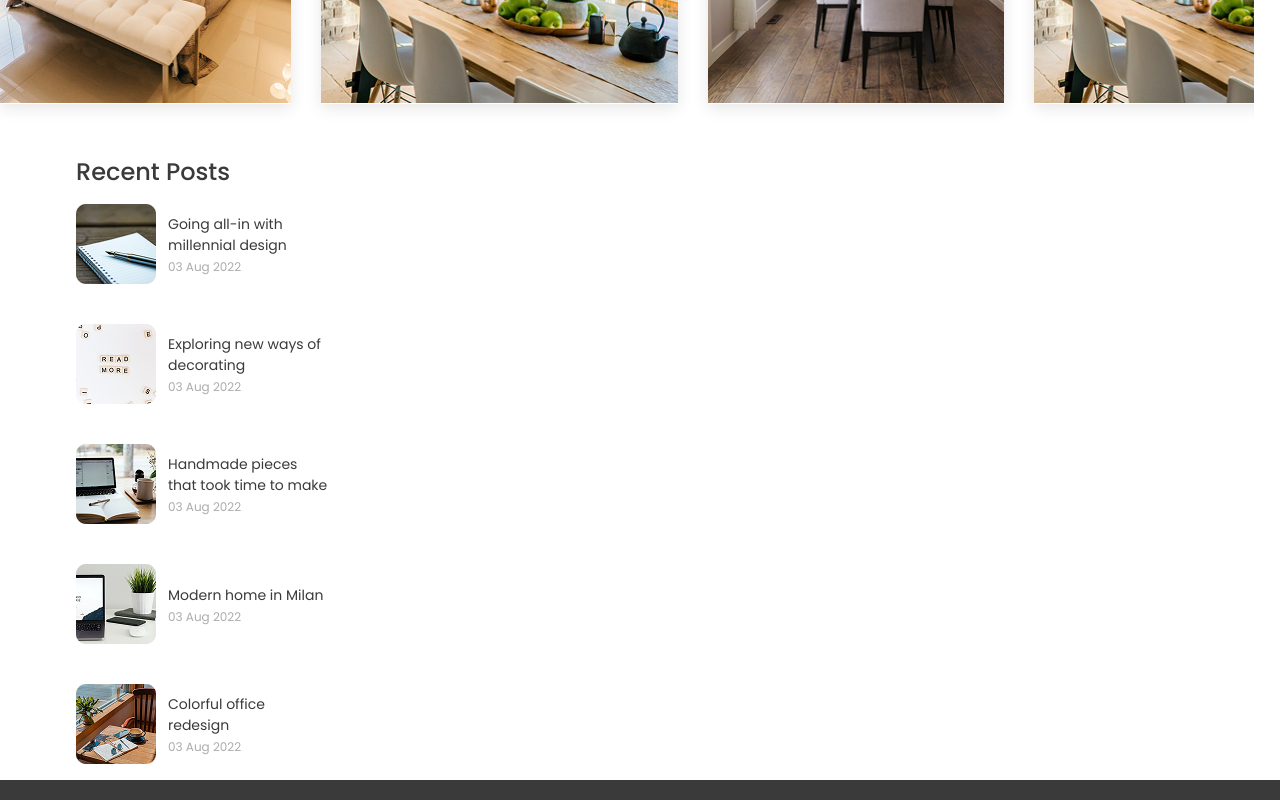
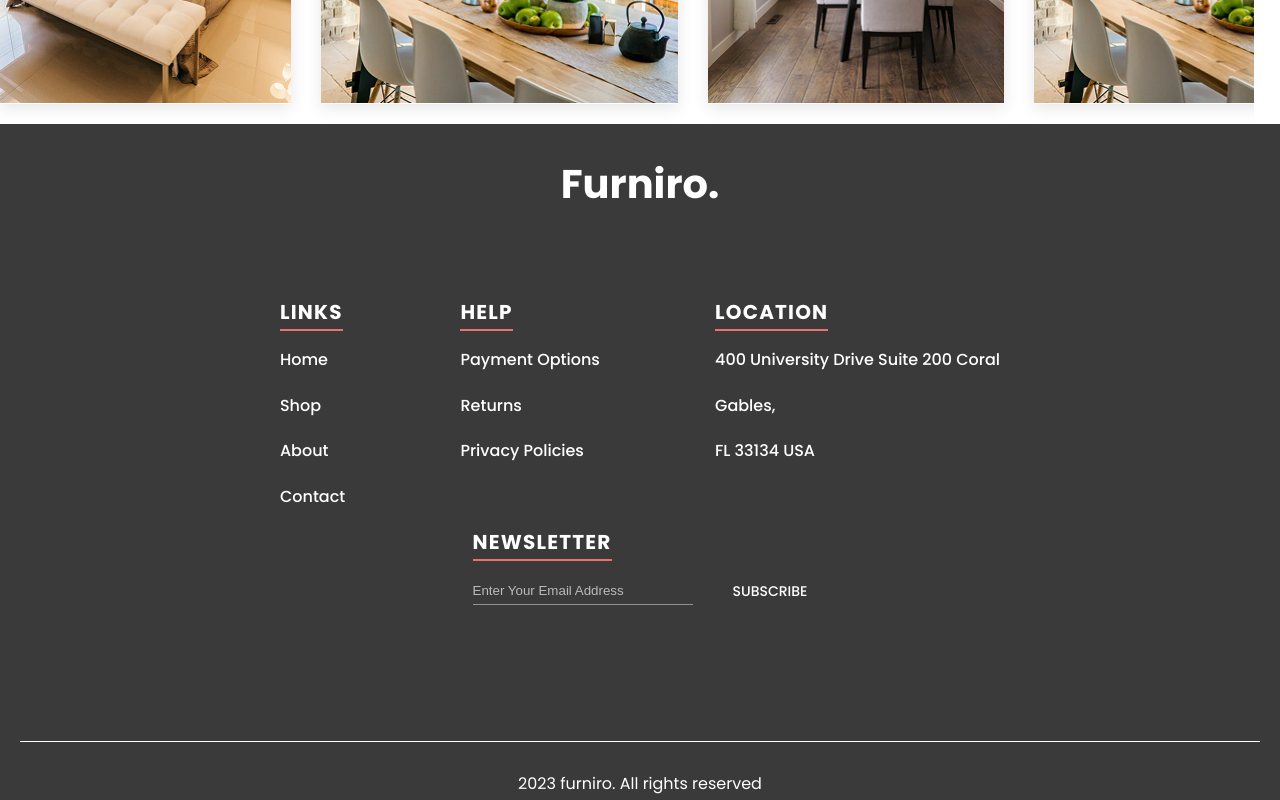
Before and after one commit to archis-academy/august-frontend-furniro-1, a React (Vite) app: page / in a window 1280 px wide. Shown: the part 4540-5340 px from the top of the page. Built offline with nearby package versions, Linux system fonts and the light colour scheme.

Commit message:
[AU-50] - update

```diff
--- a/src/Components/RecentPost/RecentPost.module.scss
+++ b/src/Components/RecentPost/RecentPost.module.scss
@@ -1,7 +1,4 @@
 @use '../../styles/variables' as i;
-body {
-  background-color: white;
-}
 .recentPost__container {
   display: flex;
   flex-direction: column;
--- a/src/pages/main/index.jsx
+++ b/src/pages/main/index.jsx
@@ -2,7 +2,6 @@ import { ExploreMoreSection, HeroSection } from '../../Sections';
 import FurnitureSection from '../../Components/FurnitureSection/index';
 import OurProductSection from '../../Sections/OurProductSection';
 import { TopCategories } from '../../Sections/TopCategories';
-import { RecentPost } from '../../Components/RecentPost';
 
 export const Home = () => {
   return (
@@ -12,7 +11,6 @@ export const Home = () => {
       <OurProductSection />
       <ExploreMoreSection />
       <FurnitureSection />
-      <RecentPost />
     </div>
   );
 };
```
